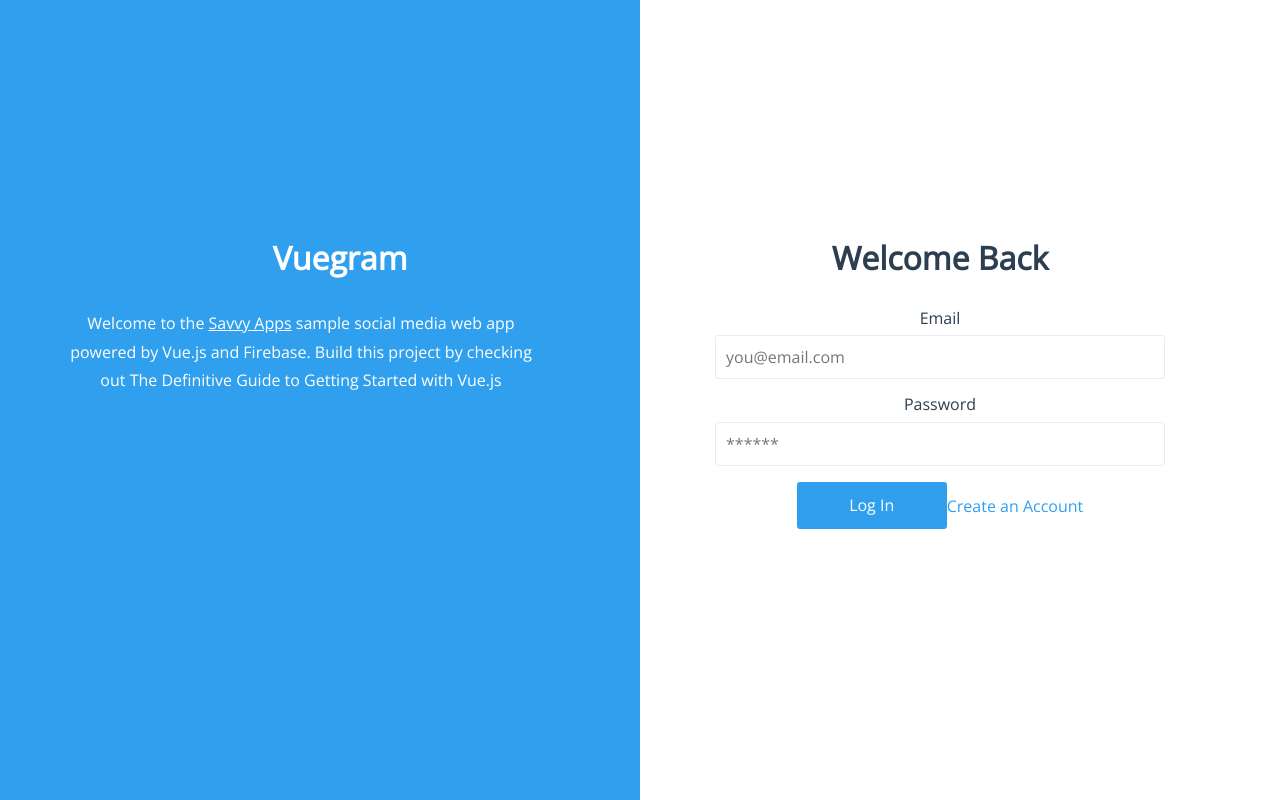
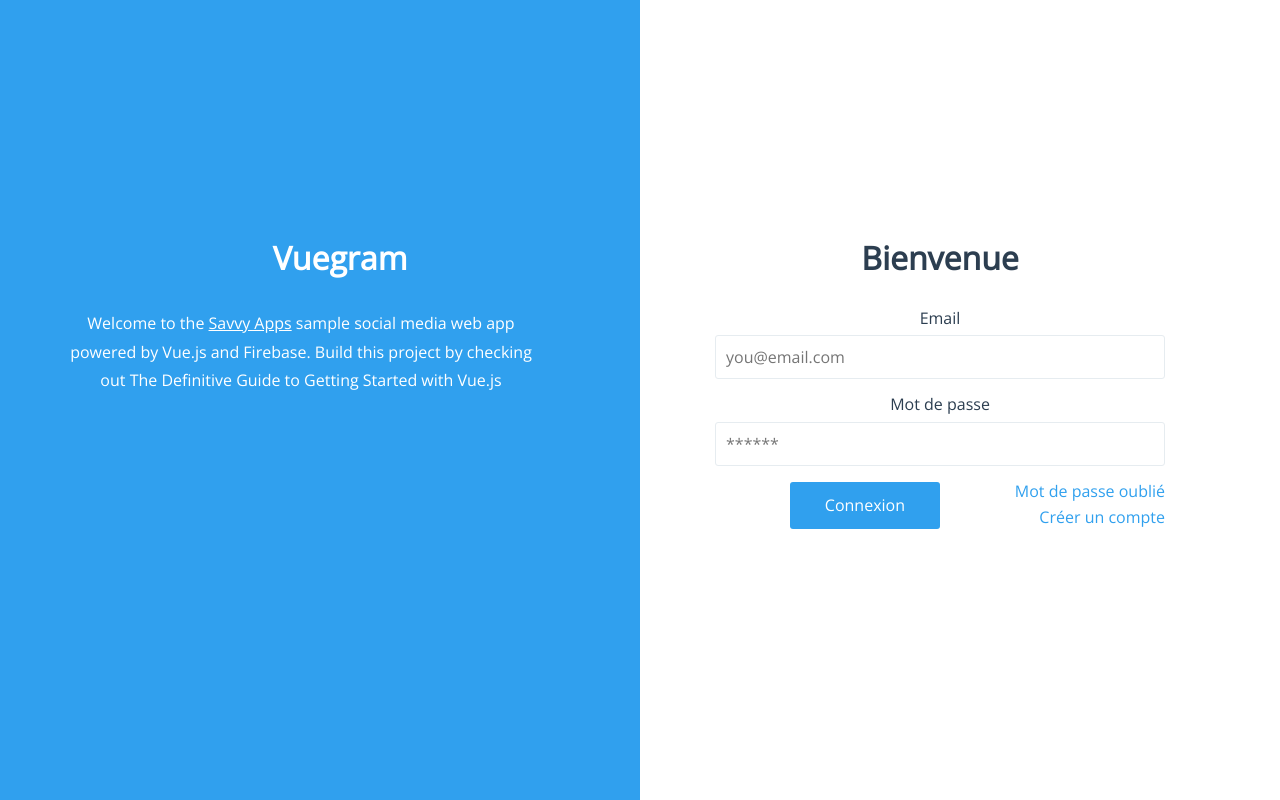
Before and after one commit to BENHASSENA/timebourse, a Vue app: page /login in a window 1280 px wide. Built offline with nearby package versions, Linux system fonts and the light colour scheme; no server answers.

Commit message:
ajout fonctionnalité mot de passe oublié

```diff
--- a/src/components/PasswordReset.vue
+++ b/src/components/PasswordReset.vue
@@ -18,6 +18,7 @@
 
 <script>
 import { auth } from '@/firebase'
+
 export default {
   data() {
     return {
@@ -29,6 +30,7 @@
   methods: {
     async resetPassword() {
       this.errorMsg = ''
+
       try {
         await auth.sendPasswordResetEmail(this.email)
         this.showSuccess = true
--- a/src/views/Login.vue
+++ b/src/views/Login.vue
@@ -1,5 +1,6 @@
 <template>
   <div id="login">
+    <PasswordReset v-if="showPasswordReset" @close="togglePasswordReset()"></PasswordReset>
     <section>
       <div class="col1">
         <h1>Vuegram</h1>
@@ -8,27 +9,30 @@
       </div>
       <div :class="{ 'signup-form': !showLoginForm }" class="col2">
         <form v-if="showLoginForm" @submit.prevent>
-          <h1>Welcome Back</h1>
+          <h1>Bienvenue</h1>
           <div>
             <label for="email1">Email</label>
             <input v-model.trim="loginForm.email" type="text" placeholder="you@email.com" id="email1" />
           </div>
           <div>
-            <label for="password1">Password</label>
+            <label for="password1">Mot de passe</label>
             <input v-model.trim="loginForm.password" type="password" placeholder="******" id="password1" />
           </div>
-          <button @click="login()" class="button">Log In</button>
-          <a @click="toggleForm()">Create an Account</a>
+          <button @click="login()" class="button">Connexion</button>
+          <div class="extras">
+            <a @click="togglePasswordReset()">Mot de passe oublié</a>
+            <a @click="toggleForm()">Créer un compte</a>
+          </div>
         </form>
         <form v-else @submit.prevent>
-          <h1>Get Started</h1>
+          <h1>Inscription</h1>
           <div>
-            <label for="name">Name</label>
-            <input v-model.trim="signupForm.name" type="text" placeholder="Savvy Apps" id="name" />
+            <label for="name">Nom</label>
+            <input v-model.trim="signupForm.name" type="text" placeholder="Nom" id="name" />
           </div>
           <div>
-            <label for="title">Title</label>
-            <input v-model.trim="signupForm.title" type="text" placeholder="Company" id="title" />
+            <label for="title">Pseudo</label>
+            <input v-model.trim="signupForm.title" type="text" placeholder="Pseudo" id="title" />
           </div>
           <div>
             <label for="email2">Email</label>
@@ -47,10 +51,16 @@
 </template>
 
 <script>
+import PasswordReset from '../components/PasswordReset'
+
 export default {
+  components: {
+    PasswordReset
+  },
   data() {
     return {
       showLoginForm: true,
+      showPasswordReset: false,
       loginForm: {
       email: '',
       password: ''
@@ -66,6 +76,9 @@
   methods: {
     toggleForm() {
       this.showLoginForm = !this.showLoginForm
+    },
+    togglePasswordReset(){
+      this.showPasswordReset = !this.showPasswordReset
     },
     login() {
       this.$store.dispatch('login', {
```
Lines whose indentation alone changed are shown as unchanged.
